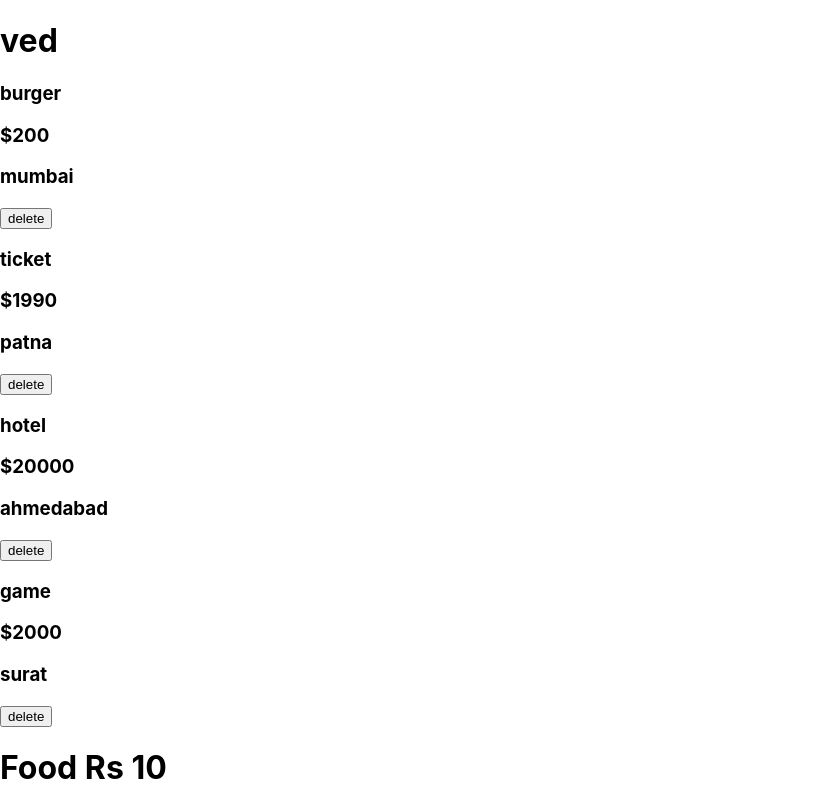
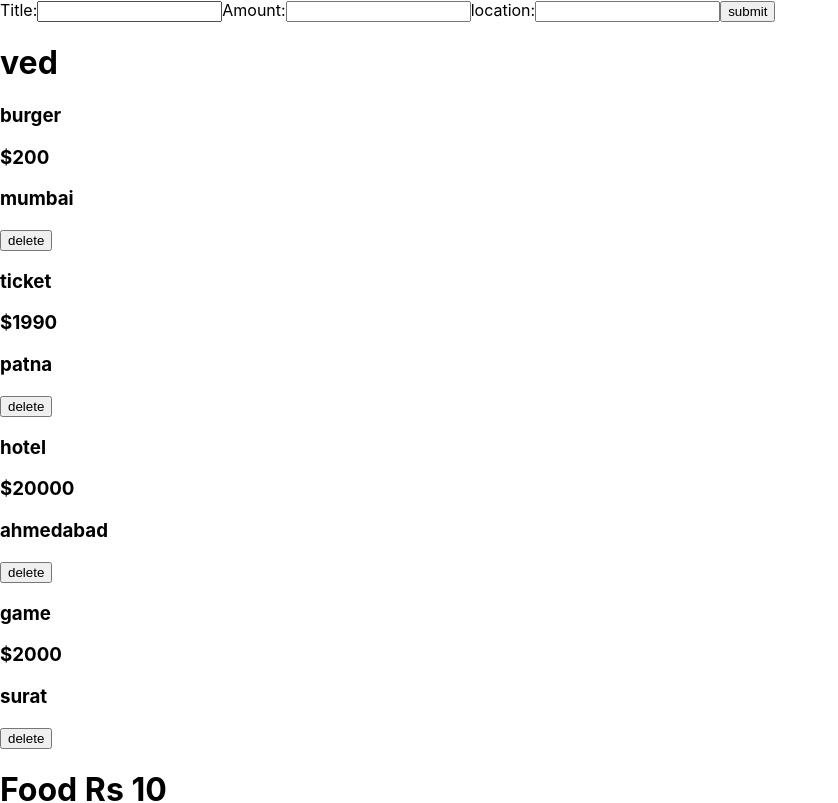
Before and after one commit to ved1150/react-starter-sharpener, a React (Create React App) app: page / in a window 1280 px wide. Shown: the top 803 px of the page, without its empty margins (0-838 px from the left). Built offline with nearby package versions, Linux system fonts and the light colour scheme.

Commit message:
form changes

```diff
--- a/src/App.js
+++ b/src/App.js
@@ -1,4 +1,5 @@
 import Expense from "./expensee/Expense";
+// import Expenseform  from "./expensee/Expenseform ";
 import Header from "./Header";
 let App =() => {
   let arr =[
@@ -30,6 +31,7 @@ let App =() => {
         <div>{arr.map((obj) => {
        return <Expense title={obj.title}  amount={obj.amount} location={obj.location}/>
         })}</div>
+        {/* <Expenseform /> */}
         <Header />
       </div>
     </>
--- /dev/null
+++ b/src/expensee/Expenseform.js
@@ -0,0 +1,29 @@
+// import React from "react";
+
+
+const  Expenseform = () =>{
+
+    function submit(){
+    let a =document.getElementById("title").value
+    console.log(a)
+    let b =document.getElementById("amount").value
+    console.log(b)
+    let c =document.getElementById("location").value
+    console.log(c)
+    }
+
+
+    return (
+        <div>
+        <label for="title">Title:</label>
+        <input type="text" name="title" id="title" />
+        <label for="amount">Amount:</label>
+        <input type="number" name="amount" id="amount"/>
+        <label for="location">location:</label>
+        <input type="map" name="location" id="location"/>
+        <button onClick={submit}>submit</button>
+        </div>
+    )
+
+}
+export default Expenseform
--- a/src/index.js
+++ b/src/index.js
@@ -2,11 +2,13 @@ import React from 'react';
 import ReactDOM from 'react-dom/client';
 import './index.css';
 import App from './App';
+import Expenseform from './expensee/Expenseform';
 import reportWebVitals from './reportWebVitals';
 
 const root = ReactDOM.createRoot(document.getElementById('root'));
 root.render(
   <React.StrictMode>
+    <Expenseform />
     <App />
   </React.StrictMode>
 );
```
